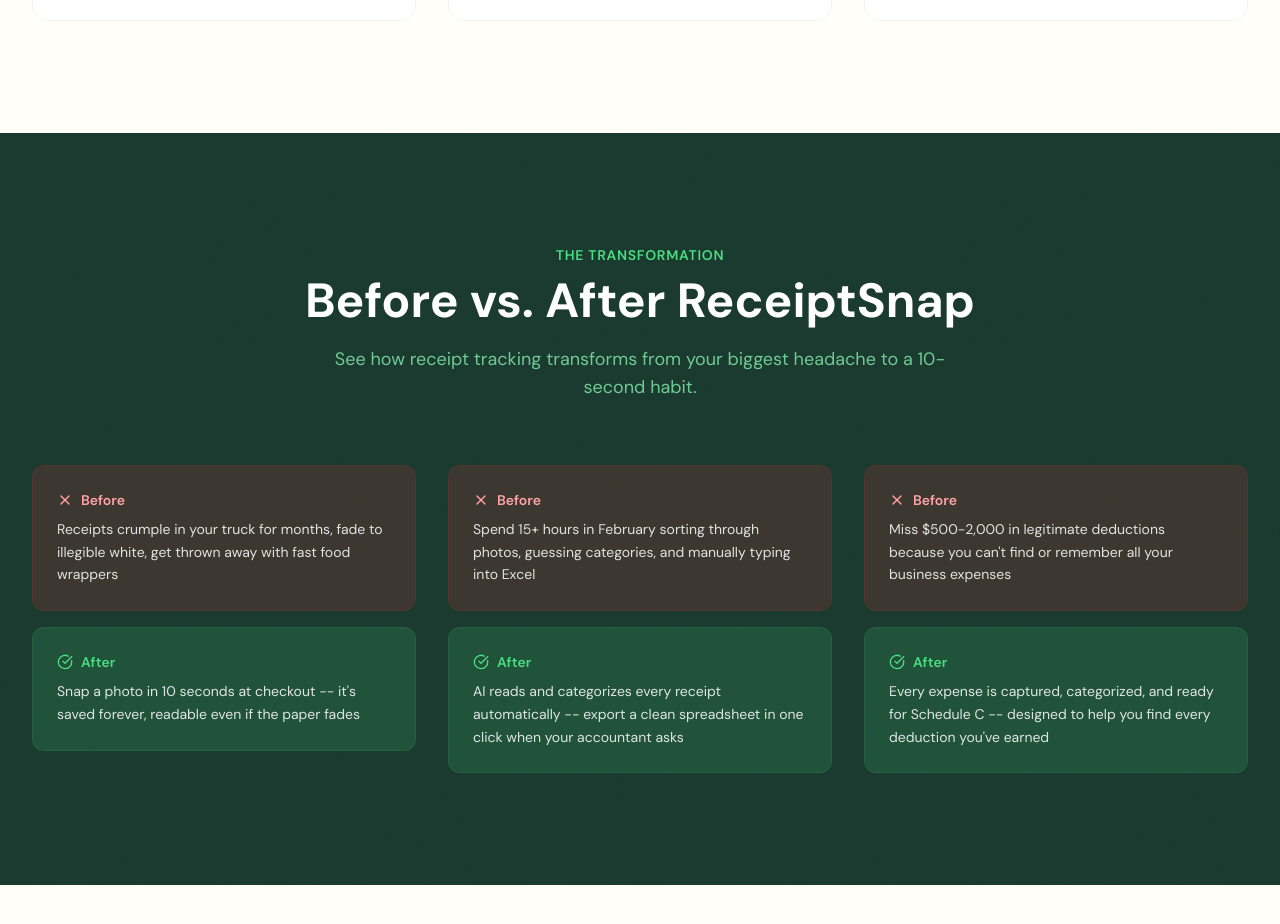
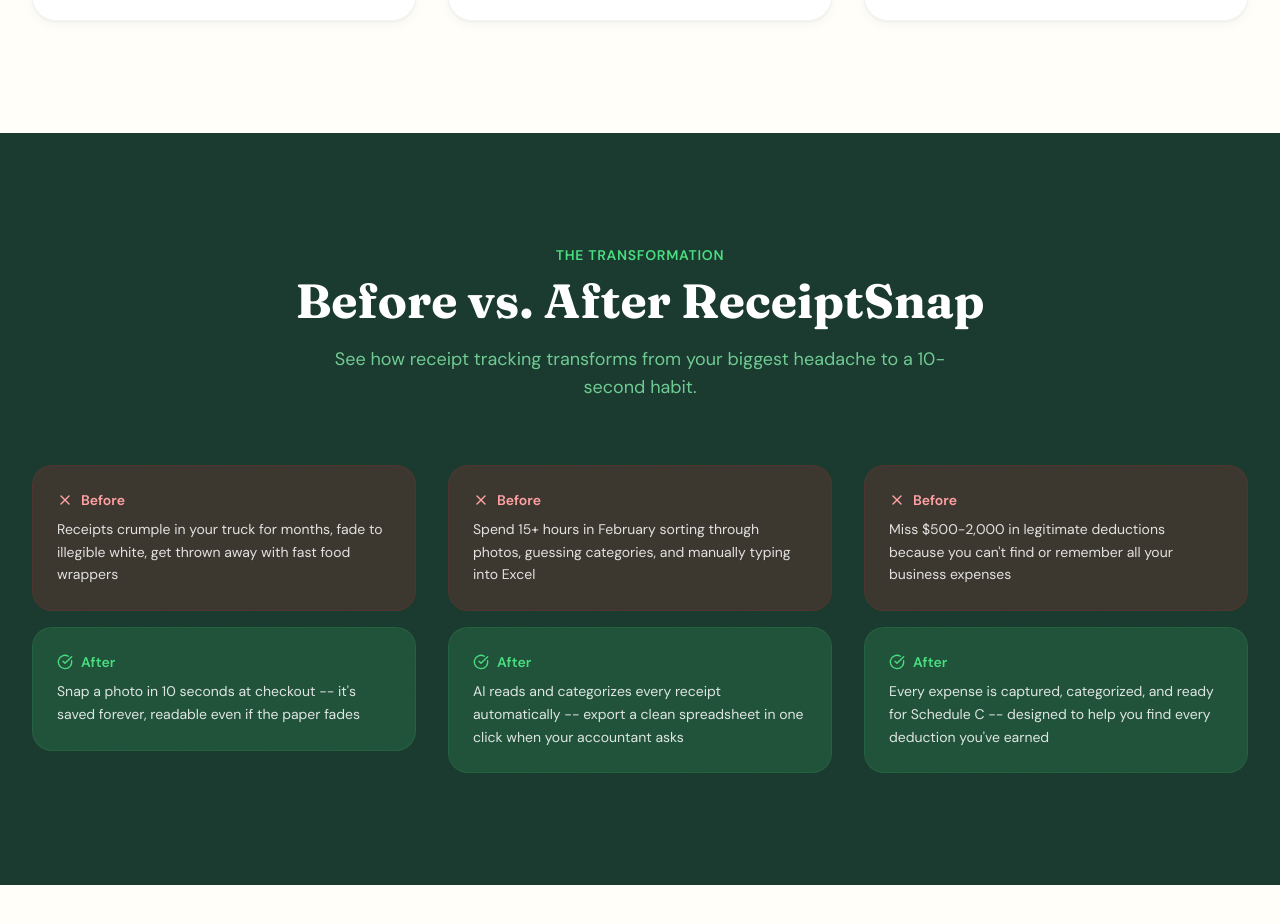
Before and after one commit to dev-pointline/receiptsnap-ai, a Next.js app: page / in a window 1280 px wide. Shown: the part 1800-2724 px from the top of the page. Built offline with nearby package versions, Linux system fonts and the light colour scheme.

Commit message:
Update CSS with proper animations and variables

```diff
--- a/app/globals.css
+++ b/app/globals.css
@@ -1,4 +1,3 @@
-/* app/globals.css */
 @import "tailwindcss";
 
 :root {
@@ -11,7 +10,43 @@
   --color-charcoal: #1c1c1c;
   --color-slate: #64748b;
   --color-gold: #f59e0b;
+  --color-gold-light: #fbbf24;
+
+  --font-body: var(--font-dm-sans), system-ui, sans-serif;
+  --font-display: var(--font-fraunces), Georgia, serif;
+
+  --radius-sm: 0.5rem;
+  --radius-md: 0.75rem;
+  --radius-lg: 1rem;
+  --radius-xl: 1.25rem;
+  --radius-2xl: 1.5rem;
+  --radius-3xl: 2rem;
+
+  --shadow-card: 0 1px 3px rgba(26, 58, 47, 0.06), 0 4px 12px rgba(26, 58, 47, 0.04);
+  --shadow-card-hover: 0 4px 12px rgba(26, 58, 47, 0.1), 0 12px 32px rgba(26, 58, 47, 0.06);
+  --shadow-elevated: 0 8px 30px rgba(26, 58, 47, 0.08), 0 20px 60px rgba(26, 58, 47, 0.05);
 }
+
+/* ---- Base ---- */
+
+html {
+  scroll-behavior: smooth;
+}
+
+body {
+  background-color: var(--color-warm-white);
+  color: var(--color-charcoal);
+  font-family: var(--font-body);
+  -webkit-font-smoothing: antialiased;
+  -moz-osx-font-smoothing: grayscale;
+}
+
+h1, h2, h3, h4, h5, h6,
+.font-display {
+  font-family: var(--font-display);
+}
+
+/* ---- Keyframes ---- */
 
 @keyframes fadeInUp {
   from {
@@ -55,7 +90,7 @@
   }
 }
 
-@keyframes pulse-gentle {
+@keyframes pulseGentle {
   0%, 100% {
     transform: scale(1);
   }
@@ -64,58 +99,84 @@
   }
 }
 
+@keyframes pulseGlow {
+  0%, 100% {
+    box-shadow: 0 0 0 0 rgba(74, 222, 128, 0.4);
+  }
+  50% {
+    box-shadow: 0 0 20px 4px rgba(74, 222, 128, 0.2);
+  }
+}
+
+@keyframes float {
+  0%, 100% {
+    transform: translateY(0);
+  }
+  50% {
+    transform: translateY(-8px);
+  }
+}
+
+@keyframes scaleIn {
+  from {
+    opacity: 0;
+    transform: scale(0.92);
+  }
+  to {
+    opacity: 1;
+    transform: scale(1);
+  }
+}
+
+@keyframes shimmer {
+  0% {
+    background-position: -200% center;
+  }
+  100% {
+    background-position: 200% center;
+  }
+}
+
+@keyframes pulseDot {
+  0%, 100% {
+    opacity: 1;
+    transform: scale(1);
+  }
+  50% {
+    opacity: 0.6;
+    transform: scale(1.4);
+  }
+}
+
+/* ---- Animation utility classes ---- */
+
 .animate-fade-in-up {
-  animation: fadeInUp 0.8s ease-out forwards;
+  animation: fadeInUp 0.7s ease-out;
+  animation-fill-mode: both;
 }
 
 .animate-fade-in {
-  animation: fadeIn 0.6s ease-out forwards;
+  animation: fadeIn 0.6s ease-out;
+  animation-fill-mode: both;
 }
 
 .animate-slide-in-left {
-  animation: slideInLeft 0.8s ease-out forwards;
+  animation: slideInLeft 0.8s ease-out;
+  animation-fill-mode: both;
 }
 
 .animate-slide-in-right {
-  animation: slideInRight 0.8s ease-out forwards;
+  animation: slideInRight 0.8s ease-out;
+  animation-fill-mode: both;
+}
+
+.animate-scale-in {
+  animation: scaleIn 0.6s ease-out;
+  animation-fill-mode: both;
 }
 
 .animate-pulse-gentle {
-  animation: pulse-gentle 3s ease-in-out infinite;
-}
-
-.animation-delay-100, .delay-100 {
-  animation-delay: 100ms;
-}
-
-.animation-delay-200, .delay-200 {
-  animation-delay: 200ms;
-}
-
-.animation-delay-300, .delay-300 {
-  animation-delay: 300ms;
-}
-
-.animation-delay-400, .delay-400 {
-  animation-delay: 400ms;
-}
-
-.animation-delay-500, .delay-500 {
-  animation-delay: 500ms;
-}
-
-.animation-delay-600, .delay-600 {
-  animation-delay: 600ms;
-}
-
-@keyframes pulseGlow {
-  0%, 100% { box-shadow: 0 0 0 0 rgba(74, 222, 128, 0.4); }
-  50% { box-shadow: 0 0 20px 4px rgba(74, 222, 128, 0.2); }
-}
-
-@keyframes float {
-  0%, 100% { transform: translateY(0); }
-  50% { transform: translateY(-8px); }
+  animation: pulseGentle 3s ease-in-out infinite;
 }
 
 .animate-pulse-glow {
@@ -126,21 +187,62 @@
   animation: float 4s ease-in-out infinite;
 }
 
-html {
-  scroll-behavior: smooth;
+.animate-pulse-dot {
+  animation: pulseDot 2s ease-in-out infinite;
 }
 
-body {
-  background-color: var(--color-warm-white);
-  color: var(--color-charcoal);
+/* ---- Delay utility classes ---- */
+
+.delay-100 {
+  animation-delay: 100ms;
 }
 
-.gradient-mesh {
+.delay-200 {
+  animation-delay: 200ms;
+}
+
+.delay-300 {
+  animation-delay: 300ms;
+}
+
+.delay-400 {
+  animation-delay: 400ms;
+}
+
+.delay-500 {
+  animation-delay: 500ms;
+}
+
+.delay-600 {
+  animation-delay: 600ms;
+}
+
+.delay-700 {
+  animation-delay: 700ms;
+}
+
+.delay-800 {
+  animation-delay: 800ms;
+}
+
+/* ---- Gradient mesh backgrounds ---- */
+
+.gradient-mesh-hero {
   background:
-    radial-gradient(ellipse at 20% 30%, rgba(74, 222, 128, 0.08) 0%, transparent 50%),
-    radial-gradient(ellipse at 80% 70%, rgba(245, 158, 11, 0.06) 0%, transparent 50%),
-    radial-gradient(ellipse at 50% 50%, rgba(26, 58, 47, 0.03) 0%, transparent 70%);
+    radial-gradient(ellipse at 15% 20%, rgba(74, 222, 128, 0.1) 0%, transparent 50%),
+    radial-gradient(ellipse at 85% 60%, rgba(245, 158, 11, 0.07) 0%, transparent 45%),
+    radial-gradient(ellipse at 50% 80%, rgba(26, 58, 47, 0.04) 0%, transparent 60%),
+    linear-gradient(180deg, var(--color-warm-white) 0%, var(--color-cream) 100%);
 }
+
+.gradient-mesh-cta {
+  background:
+    radial-gradient(ellipse at 30% 30%, rgba(74, 222, 128, 0.15) 0%, transparent 50%),
+    radial-gradient(ellipse at 70% 80%, rgba(45, 90, 71, 0.3) 0%, transparent 50%),
+    linear-gradient(135deg, var(--color-forest) 0%, #15302a 100%);
+}
+
+/* ---- Noise texture overlay ---- */
 
 .noise-overlay {
   position: relative;
@@ -154,4 +256,165 @@
   opacity: 0.03;
   pointer-events: none;
   mix-blend-mode: overlay;
+  z-index: 1;
+  border-radius: inherit;
 }
+
+.noise-overlay > * {
+  position: relative;
+  z-index: 2;
+}
+
+/* ---- Card styles ---- */
+
+.card-lift {
+  transition: transform 0.3s ease, box-shadow 0.3s ease, border-color 0.3s ease;
+}
+
+.card-lift:hover {
+  transform: translateY(-4px);
+  box-shadow: var(--shadow-card-hover);
+}
+
+/* ---- FAQ accordion ---- */
+
+.faq-answer {
+  display: grid;
+  grid-template-rows: 0fr;
+  transition: grid-template-rows 0.35s ease, padding 0.35s ease;
+}
+
+.faq-answer.open {
+  grid-template-rows: 1fr;
+}
+
+.faq-answer-inner {
+  overflow: hidden;
+}
+
+.faq-chevron {
+  transition: transform 0.3s ease;
+}
+
+.faq-chevron.open {
+  transform: rotate(180deg);
+}
+
+/* ---- Section dividers ---- */
+
+.section-divider {
+  position: relative;
+}
+
+.section-divider::after {
+  content: '';
+  position: absolute;
+  bottom: 0;
+  left: 50%;
+  transform: translateX(-50%);
+  width: 80px;
+  height: 3px;
+  background: linear-gradient(90deg, var(--color-mint), var(--color-gold));
+  border-radius: 2px;
+}
+
+/* ---- Pricing card popular ring ---- */
+
+.pricing-popular {
+  position: relative;
+  border: 2px solid var(--color-mint);
+  box-shadow: 0 0 0 4px rgba(74, 222, 128, 0.1), var(--shadow-elevated);
+}
+
+/* ---- Before/After pill styles ---- */
+
+.pill-before {
+  background: rgba(239, 68, 68, 0.12);
+  color: #fca5a5;
+}
+
+.pill-after {
+  background: rgba(74, 222, 128, 0.15);
+  color: var(--color-mint);
+}
+
+/* ---- Mobile sticky CTA bar ---- */
+
+.mobile-cta-bar {
+  backdrop-filter: blur(12px);
+  -webkit-backdrop-filter: blur(12px);
+}
+
+/* ---- Step connector line ---- */
+
+.step-connector {
+  position: relative;
+}
+
+@media (min-width: 768px) {
+  .step-connector::after {
+    content: '';
+    position: absolute;
+    top: 2.5rem;
+    right: -2rem;
+    width: 4rem;
+    height: 2px;
+    background: linear-gradient(90deg, var(--color-mint), transparent);
+  }
+
+  .step-connector:last-child::after {
+    display: none;
+  }
+}
+
+/* ---- Nav blur ---- */
+
+.nav-blur {
+  backdrop-filter: blur(16px) saturate(180%);
+  -webkit-backdrop-filter: blur(16px) saturate(180%);
+}
+
+/* ---- Credibility logos ---- */
+
+.credibility-item {
+  transition: opacity 0.3s ease;
+  opacity: 0.6;
+}
+
+.credibility-item:hover {
+  opacity: 1;
+}
+
+/* ---- Input focus ring ---- */
+
+input:focus {
+  outline: none;
+  border-color: var(--color-mint) !important;
+  box-shadow: 0 0 0 3px rgba(74, 222, 128, 0.15);
+}
+
+/* ---- Scrollbar styling ---- */
+
+::-webkit-scrollbar {
+  width: 8px;
+}
+
+::-webkit-scrollbar-track {
+  background: var(--color-cream);
+}
+
+::-webkit-scrollbar-thumb {
+  background: var(--color-forest-light);
+  border-radius: 4px;
+}
+
+::-webkit-scrollbar-thumb:hover {
+  background: var(--color-forest);
+}
+
+/* ---- Selection ---- */
+
+::selection {
+  background: rgba(74, 222, 128, 0.25);
+  color: var(--color-forest);
+}
```
